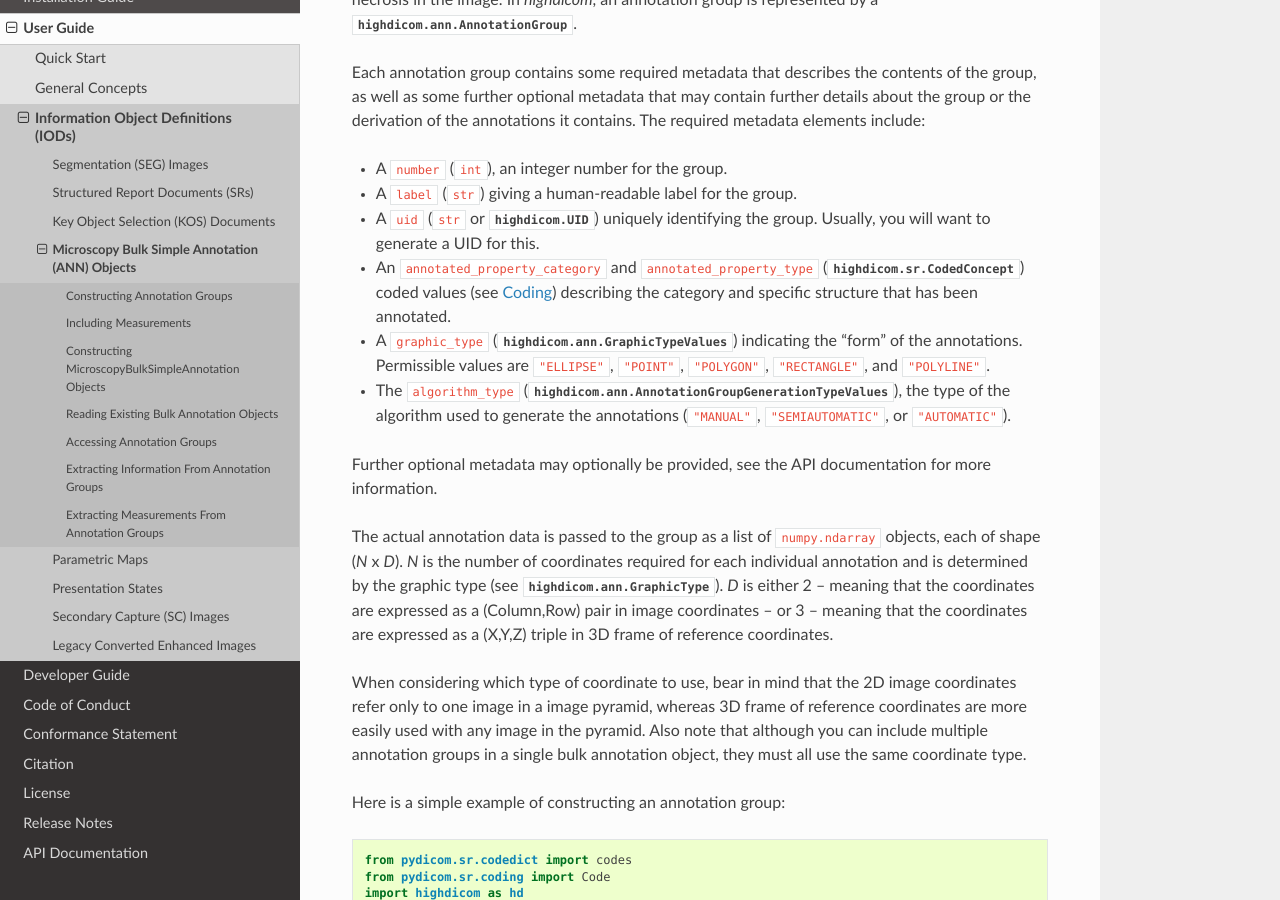
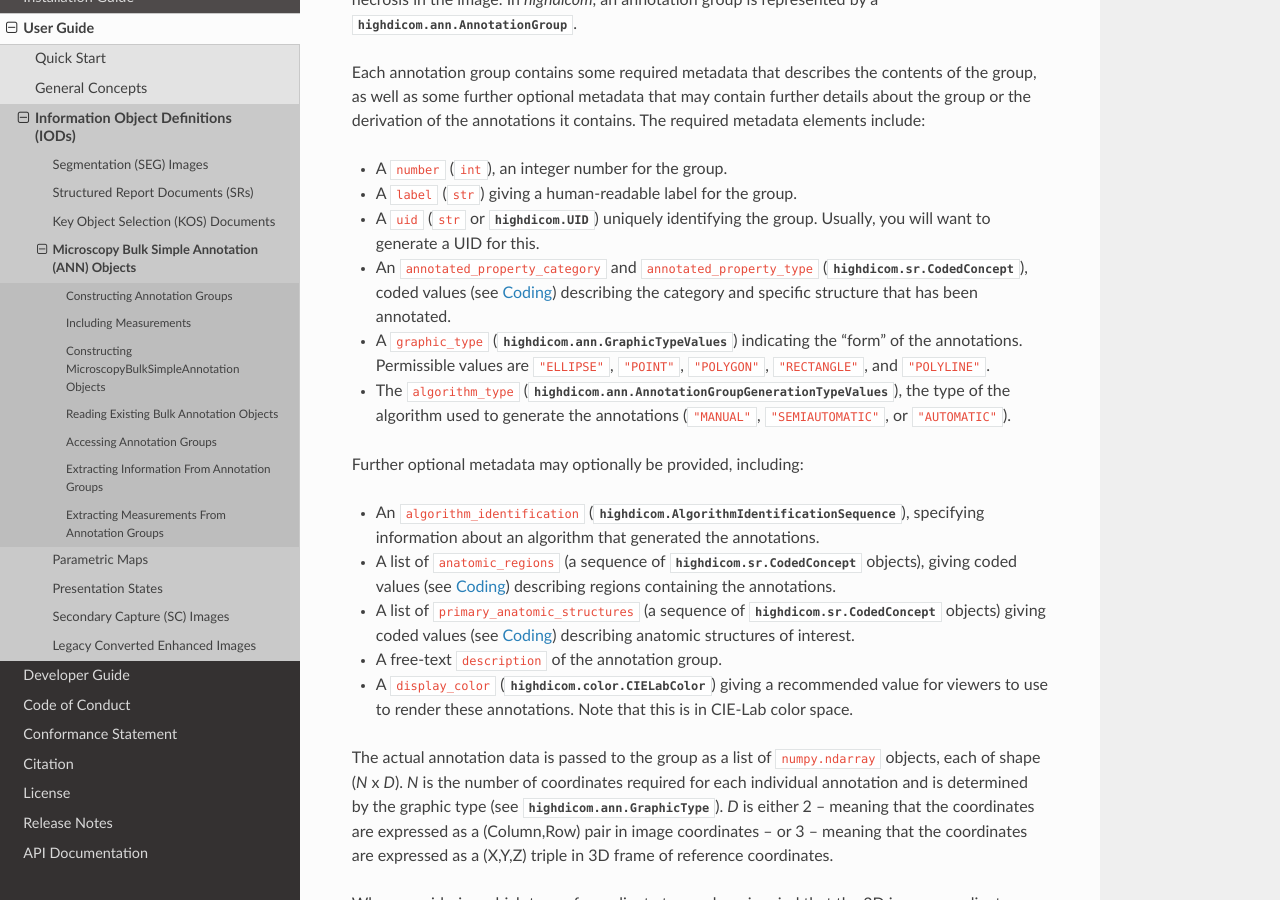
Before and after one commit to ImagingDataCommons/highdicom, a Sphinx documentation site: the page built from docs/ann.rst, in a window 1280 px wide and 900 px high, scrolled down 588 px. Built offline with Sphinx 7.4.7 and the Read the Docs theme 3.1.0, drawn with Linux system fonts in a browser that asks for light colours.

Commit message:
Add further description of annotation group parameters

```diff
--- a/docs/ann.rst
+++ b/docs/ann.rst
@@ -35,7 +35,7 @@ contains. The required metadata elements include:
 * A ``uid`` (``str`` or :class:`highdicom.UID`) uniquely identifying the group.
   Usually, you will want to generate a UID for this.
 * An ``annotated_property_category`` and ``annotated_property_type``
-  (:class:`highdicom.sr.CodedConcept`) coded values (see :ref:`coding`)
+  (:class:`highdicom.sr.CodedConcept`), coded values (see :ref:`coding`)
   describing the category and specific structure that has been annotated.
 * A ``graphic_type`` (:class:`highdicom.ann.GraphicTypeValues`) indicating the
   "form" of the annotations. Permissible values are ``"ELLIPSE"``, ``"POINT"``,
@@ -45,8 +45,21 @@ contains. The required metadata elements include:
   algorithm used to generate the annotations (``"MANUAL"``,
   ``"SEMIAUTOMATIC"``, or ``"AUTOMATIC"``).
 
-Further optional metadata may optionally be provided, see the API documentation
-for more information.
+Further optional metadata may optionally be provided, including:
+
+* An ``algorithm_identification``
+  (:class:`highdicom.AlgorithmIdentificationSequence`), specifying information
+  about an algorithm that generated the annotations.
+* A list of ``anatomic_regions`` (a sequence of
+  :class:`highdicom.sr.CodedConcept` objects), giving coded values (see
+  :ref:`coding`) describing regions containing the annotations.
+* A list of ``primary_anatomic_structures`` (a sequence of
+  :class:`highdicom.sr.CodedConcept` objects) giving coded values (see
+  :ref:`coding`) describing anatomic structures of interest.
+* A free-text ``description`` of the annotation group.
+* A ``display_color`` (:class:`highdicom.color.CIELabColor`) giving a
+  recommended value for viewers to use to render these annotations. Note that
+  this is in CIE-Lab color space.
 
 The actual annotation data is passed to the group as a list of
 ``numpy.ndarray`` objects, each of shape (*N* x *D*). *N* is the number of
```
